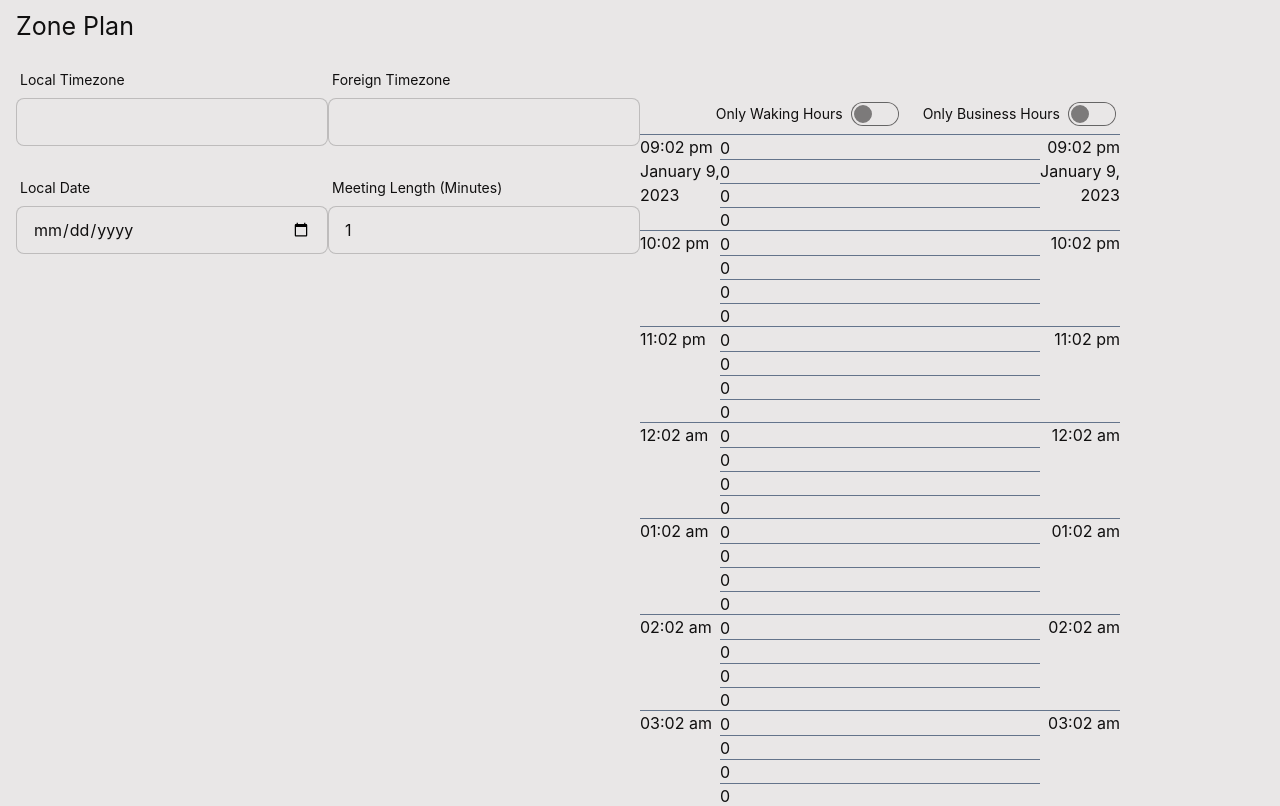
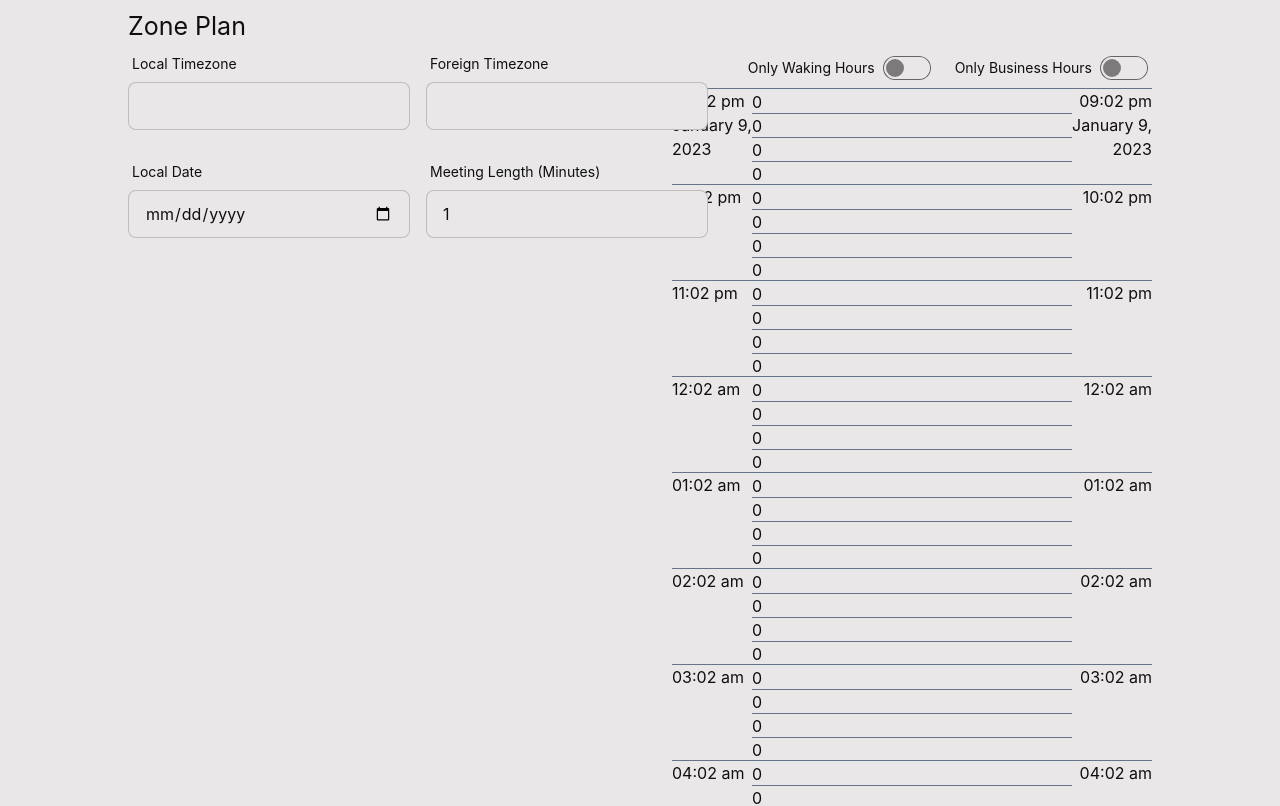
Before and after one commit to TimChinenov/global-calendar, a React (Create React App) app: page / in a window 1280 px wide. Shown: the top 806 px of the page. Built offline with nearby package versions, Linux system fonts and the light colour scheme.

Commit message:
improved desktop styling

```diff
--- a/src/App.tsx
+++ b/src/App.tsx
@@ -5,9 +5,8 @@ function App() {
   return (
     <div className="App">
       <header className="App-header">
-          <h2 className="pl-4 pt-2">Zone Plan</h2>
-          <CalendarCompare />
       </header>
+      <CalendarCompare />
     </div>
   );
 }
--- a/src/autocomplete/autocomplete.tsx
+++ b/src/autocomplete/autocomplete.tsx
@@ -15,12 +15,12 @@ export default function Autocomplete({ title, setValue } : { title: string, setV
         timezones.forEach((timezone) => {
             if (timezone.toLowerCase().includes(fieldInput.toLowerCase()) && count < 7) {
                 timezonesSelection.push(
-                    <li className=""
+                    <li
                         key={timezone} onClick={() => {
                         setValue(timezone)
                         setSelectedOption(timezone)
                         setIsSelected(false)}
-                    }><a className="">{timezone}</a></li>
+                    }><a>{timezone}</a></li>
                 )
                 count += 1
             }
@@ -43,7 +43,7 @@ export default function Autocomplete({ title, setValue } : { title: string, setV
                 onChange={(event) => {
                     setSelectedOption(event.target.value)
                     updateOptions(event.target.value)}}/>
-            <div className={`dropdown ${isSelected ? "dropdown-open": ""} pt-2`}>
+            <div className={`dropdown ${isSelected && options.length > 0 ? "dropdown-open": ""} pt-2`}>
                 <ul tabIndex={0} className="dropdown-content menu p-2 shadow bg-base-100 rounded-box w-52 bg-base-200 w-80">
                     { options }
                 </ul>
--- a/src/calendar-compare/calendar-compare.tsx
+++ b/src/calendar-compare/calendar-compare.tsx
@@ -1,22 +1,15 @@
-import moment, { MomentZone } from "moment-timezone";
-import { useState } from "react";
 import Autocomplete from "../autocomplete/autocomplete";
 import Calendar from "../calendar/calendar";
 import { Meeting } from "../dtos/meeting";
+import moment, { MomentZone } from "moment-timezone";
+import { useState } from "react";
 
 export function CalendarCompare() {
-    const [firstLocation, setFirstLocation] = useState('Select location');
-    const [secondLocation, setSecondLoaction] = useState('Select location');
-
     const [firstTimezone, setFirstTimezone] = useState<MomentZone | null>();
     const [secondTimezone, setSecondTimezone] = useState<MomentZone | null>();
 
     const [meetingLength, setMeetingLength] = useState(1);
     const [date, setDate] = useState(new Date());
-
-    const [isSelected, setIsSelected] = useState(false)
-
-    let meetingLengthMinutes: 15;
 
     const timezones: string[] = moment.tz.names();
     const timezonesSelection: any[] = []
@@ -27,9 +20,11 @@ export function CalendarCompare() {
     })
 
     return(
-        <div className="grid sm:grid-cols-1 md:grid-cols-2">
-            <div className="pt-4 grid-rows-4 pl-4">
-                <div className="grid grid-cols-2 grid-gap-2 pb-4">
+        <div className="grid sm:grid-cols-1 md:grid-cols-2 grid-cols-2 mx-24">
+            <div className="grid-rows-2 mx-8">
+                <div className="fixed">
+                    <h2 className="pt-2">Zone Plan</h2>
+                    <div className="grid grid-cols-2 gap-4 pb-4">
                         <Autocomplete
                             title={"Local Timezone"}
                             setValue={(value: string) => setFirstTimezone(moment.tz.zone(value))}/>
@@ -38,7 +33,7 @@ export function CalendarCompare() {
                             setValue={(value: string) => setSecondTimezone(moment.tz.zone(value))}/>
                     </div>
 
-                <div className="grid grid-cols-2 grid-gap-2">
+                    <div className="grid grid-cols-2 gap-4">
                         <div>
                             <label className="label">
                                 <span className="label-text">Local Date</span>
@@ -65,8 +60,9 @@ export function CalendarCompare() {
                         </div>
                     </div>
                 </div>
+            </div>
 
-            <div className="w-3/4 pt-12">
+            <div className="mx-8 pt-12">
                 <Calendar
                     calendarId={1}
                     meeting={getMeeting(firstTimezone ?? null, meetingLength)}
```
Lines whose indentation alone changed are shown as unchanged.
